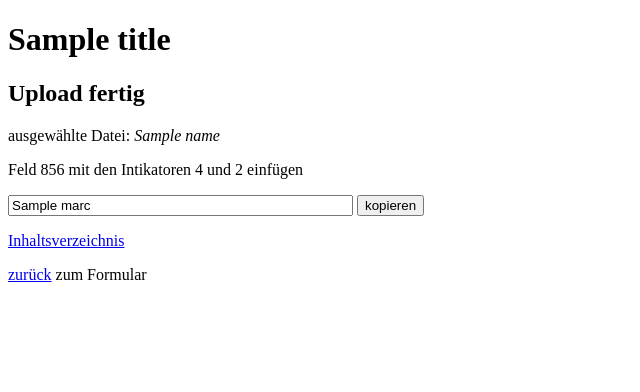
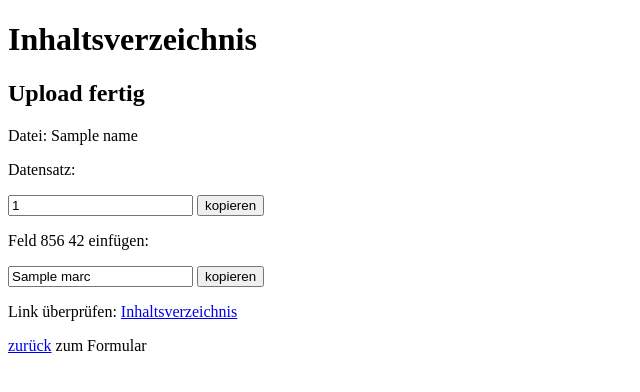
Before and after one commit to rhodijn/toc_app, a Flask app: template templates/result.html in a window 1280 px wide. Shown: the top 392 px of the page, without its empty margins (0-640 px from the left). Run offline with Flask 3, Linux system fonts and the light colour scheme; the template is opened without the code that fills it: most values are stand-ins (such as "Sample title", 1, 10 or a date in 2020).

Commit message:
it works!

```diff
--- a/app.py
+++ b/app.py
@@ -75,16 +75,16 @@ class flask_app:
                             data = json.loads(get_network_id.content.decode(encoding='utf-8'))
                             network_id = data['linked_record_id']['value']
                             url = upload_pdf(f"{barcode}.{f.filename.split('.')[-1].lower()}", l, network_id)
-                            msg = f"Upload erfolgreich: Barcode {barcode}, Bibliothek {l}, Netword Id {network_id}"
+                            msg = f"Bibliothek: {CONFIG['library'][l].rstrip('/').capitalize()}"
                             marc = f"$$3 Inhaltsverzeichnis $$q PDF $$u {url}"
                         except:
-                            msg = f"abgebrochen: Network Id zu Item {barcode} nicht gefunden ({req})"
+                            msg = f"abgebrochen: Network Id zu Item {barcode} nicht gefunden"
                     except:
-                        msg = f"abgebrochen: MMS ID zu Item {barcode} nicht gefunden ({req})"
+                        msg = f"abgebrochen: MMS ID zu Item {barcode} nicht gefunden"
                 else:
                     msg = f"ungültiges Dateiformat ({f.filename.split('.')[-1].lower()}), bitte eine pdf-Datei auswählen ({req})"
 
-                return render_template('result.html', title='Inhaltsverzeichnis', marc=marc, message=msg, name=f.filename, url=url)
+                return render_template('result.html', id=network_id, marc=marc, message=msg, name=f.filename, url=url)
 
     # ------------------------------------------------------------------
     # Server starten
--- a/templates/result.html
+++ b/templates/result.html
@@ -48,37 +48,31 @@
 </head>
 
 <body>
-    <h1>{{ title }}</h1>
+    <h1>Inhaltsverzeichnis</h1>
     <h2>Upload fertig</h2>
-    <p>ausgewählte Datei: <em>{{ name }}</em></p>
+    <p>Datei: {{ name }}</p>
     <p>{{ message }}</p>
-    <p>Feld 856 mit den Intikatoren 4 und 2 einfügen</p>
-    <input title="marcxml" type="text" value="{{ marc }}" id="marc_field" size="40" />
-
-    <div class="tooltip">
-        <button onclick="myFunction()" onmouseout="outFunc()">
-            <span class="tooltiptext" id="myTooltip">kopieren</span>
-            kopieren
-        </button>
-    </div>
+    <p>Datensatz:</p>
+    <input title="Network Id" type="text" value="{{ id }}" id="network_id" />
+    <button title="kopieren" type="button" onclick="cpTextFunc('network_id')">
+        kopieren
+    </button>
+    <p>Feld 856 42 einfügen:</p>
+    <input title="MARC XML" type="text" value="{{ marc }}" id="marc_data" />
+    <button title="kopieren" type="button" onclick="cpTextFunc('marc_data')">
+        kopieren
+    </button>
 
     <script>
-function myFunction() {
-  var copyText = document.getElementById("marc_field");
+function cpTextFunc(field) {
+  var copyText = document.getElementById(field);
   copyText.select();
   copyText.setSelectionRange(0, 99999);
   navigator.clipboard.writeText(copyText.value);
-
-  var tooltip = document.getElementById("myTooltip");
-  tooltip.innerHTML = "kopiert";
-}
-
-function outFunc() {
-  var tooltip = document.getElementById("myTooltip");
-  tooltip.innerHTML = "kopieren";
 }
     </script>
-    <p><a href="{{ url }}" target="_blank">Inhaltsverzeichnis</a></p>
+
+    <p>Link überprüfen: <a href="{{ url }}" target="_blank">Inhaltsverzeichnis</a></p>
     <p><a href="/">zurück</a> zum Formular</p>
 </body>
 
```
Also changed, not shown: templates/upload.html (+5 -5 lines).
